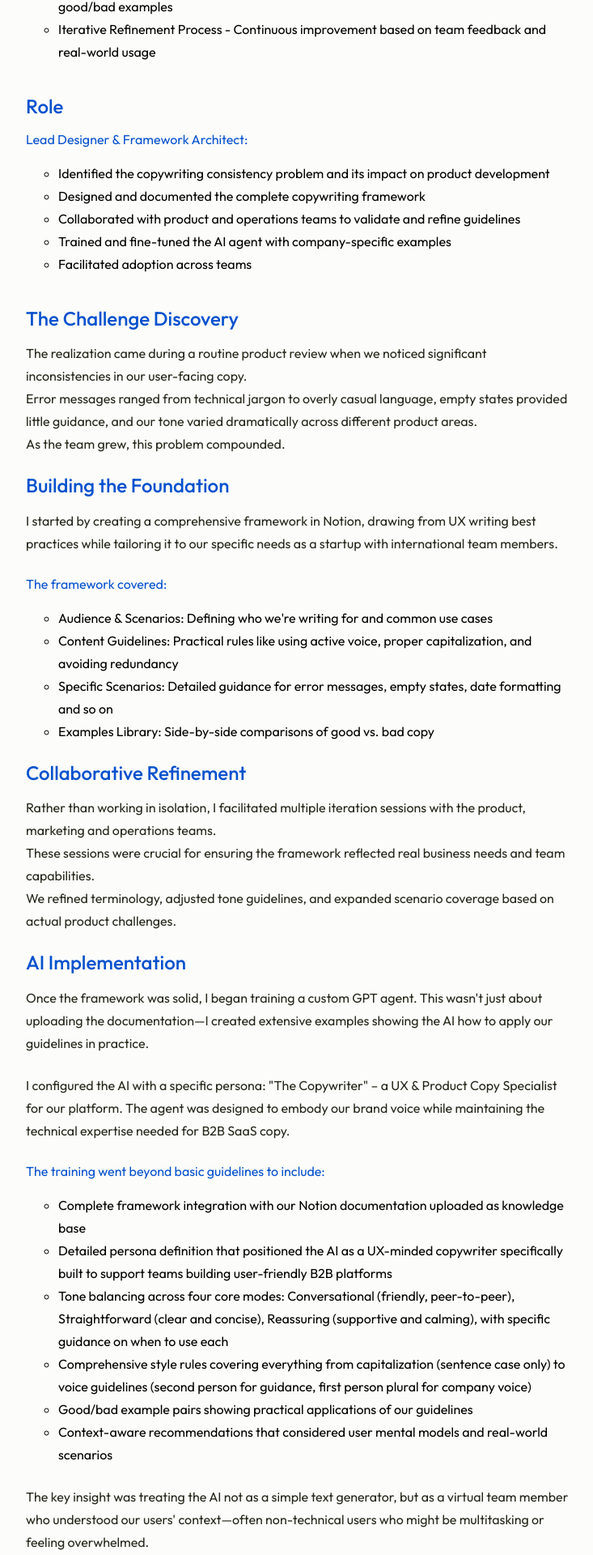
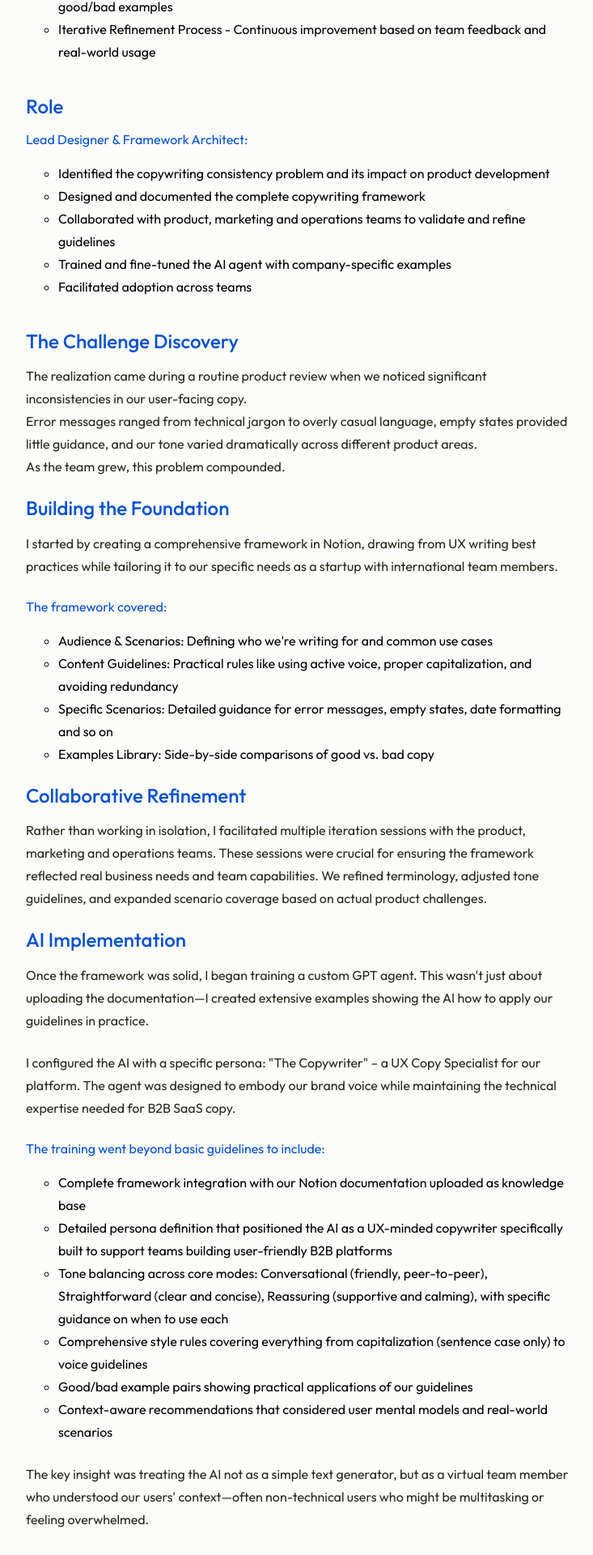
Before and after one commit to usersadvocate/design-portfolio, a React app: page /about/ai in a window 1280 px wide. Shown: the part 1104-3024 px from the top of the page at 81% size, without its empty margins (272-1005 px from the left). Built offline with nearby package versions, Linux system fonts and the light colour scheme.

Commit message:
Updates on blog post

```diff
--- a/src/data/projects/ai.ts
+++ b/src/data/projects/ai.ts
@@ -51,7 +51,7 @@ const ai: SideProjectBlog = {
       items: [
         "Identified the copywriting consistency problem and its impact on product development",
         "Designed and documented the complete copywriting framework",
-        "Collaborated with product and operations teams to validate and refine guidelines",
+        "Collaborated with product, marketing and operations teams to validate and refine guidelines",
         "Trained and fine-tuned the AI agent with company-specific examples",
         "Facilitated adoption across teams",
       ],
@@ -86,14 +86,14 @@ const ai: SideProjectBlog = {
     {
       title: "Collaborative Refinement",
       text: [
-        "Rather than working in isolation, I facilitated multiple iteration sessions with the product, marketing and operations teams.\nThese sessions were crucial for ensuring the framework reflected real business needs and team capabilities.\nWe refined terminology, adjusted tone guidelines, and expanded scenario coverage based on actual product challenges.",
+        "Rather than working in isolation, I facilitated multiple iteration sessions with the product, marketing and operations teams. These sessions were crucial for ensuring the framework reflected real business needs and team capabilities. We refined terminology, adjusted tone guidelines, and expanded scenario coverage based on actual product challenges.",
       ],
     },
     {
       title: "AI Implementation",
       text: [
         "Once the framework was solid, I began training a custom GPT agent. This wasn't just about uploading the documentation—I created extensive examples showing the AI how to apply our guidelines in practice.",
-        'I configured the AI with a specific persona: "The Copywriter" – a UX & Product Copy Specialist for our platform. The agent was designed to embody our brand voice while maintaining the technical expertise needed for B2B SaaS copy.',
+        'I configured the AI with a specific persona: "The Copywriter" – a UX Copy Specialist for our platform. The agent was designed to embody our brand voice while maintaining the technical expertise needed for B2B SaaS copy.',
       ],
     },
     {
@@ -105,8 +105,8 @@ const ai: SideProjectBlog = {
       items: [
         "Complete framework integration with our Notion documentation uploaded as knowledge base",
         "Detailed persona definition that positioned the AI as a UX-minded copywriter specifically built to support teams building user-friendly B2B platforms",
-        "Tone balancing across four core modes: Conversational (friendly, peer-to-peer), Straightforward (clear and concise), Reassuring (supportive and calming), with specific guidance on when to use each",
-        "Comprehensive style rules covering everything from capitalization (sentence case only) to voice guidelines (second person for guidance, first person plural for company voice)",
+        "Tone balancing across core modes: Conversational (friendly, peer-to-peer), Straightforward (clear and concise), Reassuring (supportive and calming), with specific guidance on when to use each",
+        "Comprehensive style rules covering everything from capitalization (sentence case only) to voice guidelines",
         "Good/bad example pairs showing practical applications of our guidelines",
         "Context-aware recommendations that considered user mental models and real-world scenarios",
       ],
```
